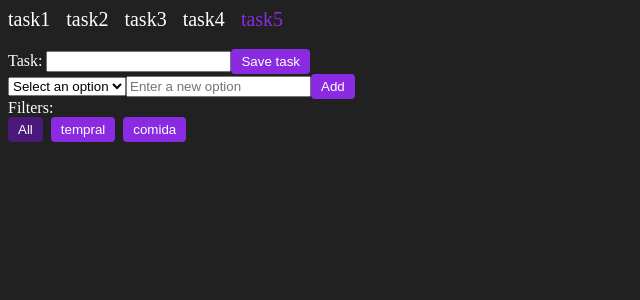
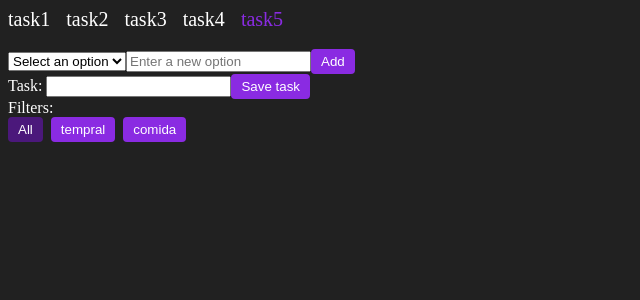
Before and after one commit to demonpo/hero-devs-angular-check, an Angular app: page /task5 in a window 1280 px wide. Shown: the top 300 px of the page, without its empty margins (0-640 px from the left). Built offline with nearby package versions, Linux system fonts and the light colour scheme.

Commit message:
TASK5: Now users can edit also the category of their todos and finished task 5

```diff
--- a/src/app/components/categories-dropdown/categories-dropdown.component.html
+++ b/src/app/components/categories-dropdown/categories-dropdown.component.html
@@ -1 +1 @@
-<hd-dropdown *ngIf="categories$ | async as categories" [options]="categories" (newOption)="addCategory($event)" (selectedOption)="selectedCategory.emit($event)"></hd-dropdown>
+<hd-dropdown *ngIf="categories$ | async as categories" [options]="categories" (newOption)="addCategory($event)" (selectedOption)="selectedCategory.emit($event)" [preselectedOption]="preselectedCategory"></hd-dropdown>
--- a/src/app/components/categories-dropdown/categories-dropdown.component.ts
+++ b/src/app/components/categories-dropdown/categories-dropdown.component.ts
@@ -1,4 +1,4 @@
-import {Component, EventEmitter, Output} from '@angular/core';
+import {Component, EventEmitter, Input, Output} from '@angular/core';
 import { CommonModule } from '@angular/common';
 import {DropdownComponent} from "../dropdown/dropdown.component";
 import {CategoryService} from "../../category.service";
@@ -15,6 +15,7 @@ import {TodoListComponent} from "../todo-list/todo-list.component";
 export class CategoriesDropdownComponent {
   categories$: Observable<string[]>;
   @Output() selectedCategory: EventEmitter<string> = new EventEmitter<string>();
+  @Input() preselectedCategory: string | undefined;
 
   constructor(
     private categoryService: CategoryService
@@ -23,7 +24,6 @@ export class CategoriesDropdownComponent {
   }
 
   addCategory(category: string) {
-    console.log("addCategory");
     this.categoryService.add(category);
   }
 }
--- a/src/app/components/dropdown/dropdown.component.ts
+++ b/src/app/components/dropdown/dropdown.component.ts
@@ -11,6 +11,12 @@ import {FormsModule} from "@angular/forms";
 })
 export class DropdownComponent {
   @Input() options: string[] = [];
+  @Input()
+  set preselectedOption(option: string | undefined) {
+    if(!option) return;
+    console.log(option);
+    this._selectedOption = option;
+  }
   @Output() newOption: EventEmitter<string> = new EventEmitter<string>();
   @Output() selectedOption: EventEmitter<string> = new EventEmitter<string>();
   _selectedOption: string = '';
--- a/src/app/components/todo-with-category-form/todo-with-category-form.component.html
+++ b/src/app/components/todo-with-category-form/todo-with-category-form.component.html
@@ -1,2 +1,2 @@
+<hd-categories-dropdown (selectedCategory)="selectCategory($event)" [preselectedCategory]="selectedCategory"></hd-categories-dropdown>
 <hd-todo-form (todoSaved)="onSubmit($event)"></hd-todo-form>
-<hd-categories-dropdown (selectedCategory)="selectCategory($event)"></hd-categories-dropdown>
```
